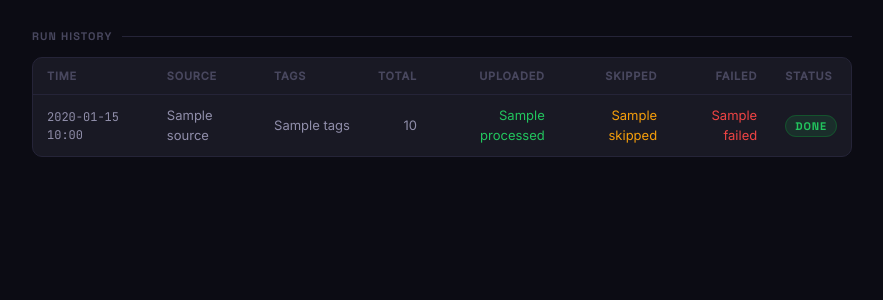
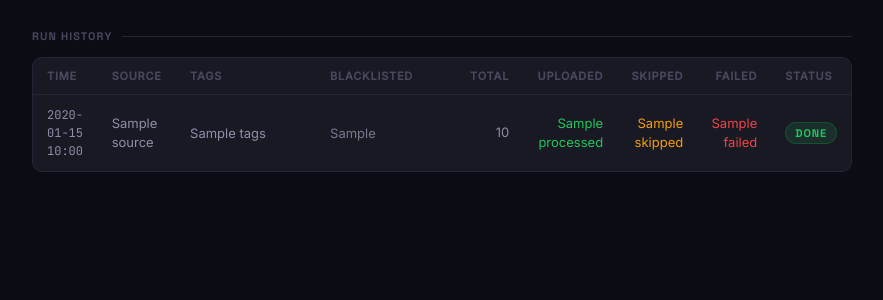
Before and after one commit to RainerEls/booru-scraper, a FastAPI app: template app/templates/history.html in a window 1280 px wide. Shown: the part 53-353 px from the top of the page, without its empty margins (198-1081 px from the left). Run offline with FastAPI, Linux system fonts and the light colour scheme; the template is opened without the code that fills it: most values are stand-ins (such as "Sample title", 1, 10 or a date in 2020); parts of the project's set-up code (start-up, migrations or seed data) failed here and were passed over.

Commit message:
feat: improve front-end
- Fix details overflowing and getting cut off on history card
- Add blacklist tags to history
- Save values from index.html to local cache to prevent loss on refresh

```diff
--- a/app/static/styles.css
+++ b/app/static/styles.css
@@ -298,10 +298,16 @@ select { cursor: pointer; appearance: none;
 .history-table td.red   { color: var(--red); }
 .time-cell { color: var(--text-3); font-size: 12px; }
 .tags-cell {
-  max-width: 260px;
-  overflow: hidden; text-overflow: ellipsis; white-space: nowrap;
-  color: var(--text);
+  min-width: 140px; max-width: 220px;
+  white-space: normal; word-break: break-word;
+  color: var(--text); line-height: 1.6;
 }
+.blacklist-cell {
+  min-width: 140px; max-width: 220px;
+  white-space: normal; word-break: break-word;
+  color: var(--red); opacity: .8; line-height: 1.6;
+}
+.card--flush { overflow-x: auto; }
 
 /* ── empty state ─────────────────────────────────────────────── */
 .empty-state {
--- a/app/templates/history.html
+++ b/app/templates/history.html
@@ -17,6 +17,7 @@
         <th>Time</th>
         <th>Source</th>
         <th>Tags</th>
+        <th>Blacklisted</th>
         <th class="num">Total</th>
         <th class="num">Uploaded</th>
         <th class="num">Skipped</th>
@@ -29,7 +30,8 @@
       <tr>
         <td class="mono time-cell">{{ run.created_at.strftime('%Y-%m-%d %H:%M') }}</td>
         <td>{{ run.source }}</td>
-        <td class="tags-cell">{{ run.tags or '—' }}</td>
+        <td class="tags-cell" title="{{ run.tags or '' }}">{{ run.tags or '—' }}</td>
+        <td class="blacklist-cell" title="{{ run.blacklist_tags or '' }}">{{ run.blacklist_tags or '—' }}</td>
         <td class="num">{{ run.total }}</td>
         <td class="num green">{{ run.processed }}</td>
         <td class="num amber">{{ run.skipped }}</td>
```
Also changed, not shown: app/templates/index.html (+24 -0 lines).
